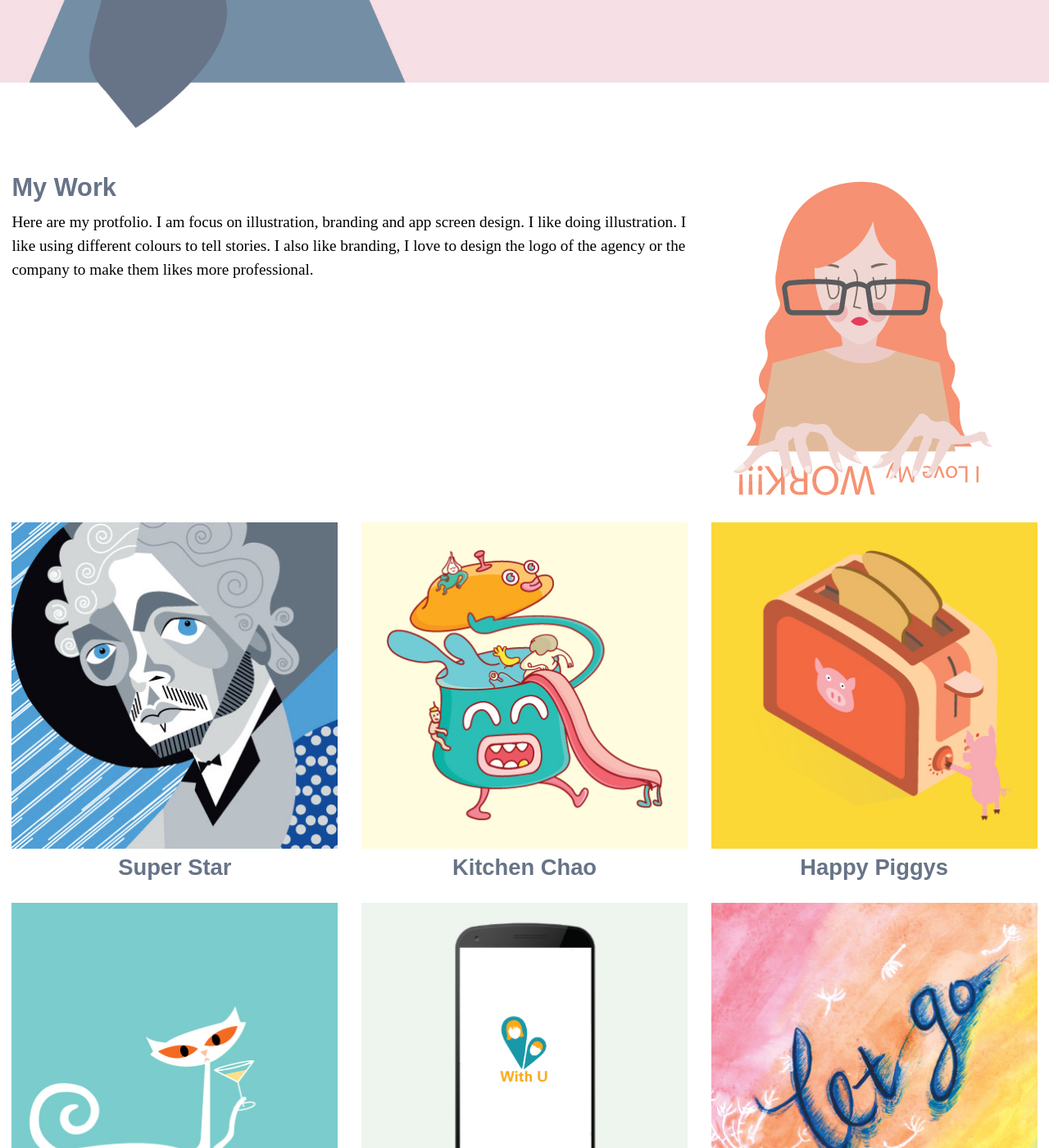
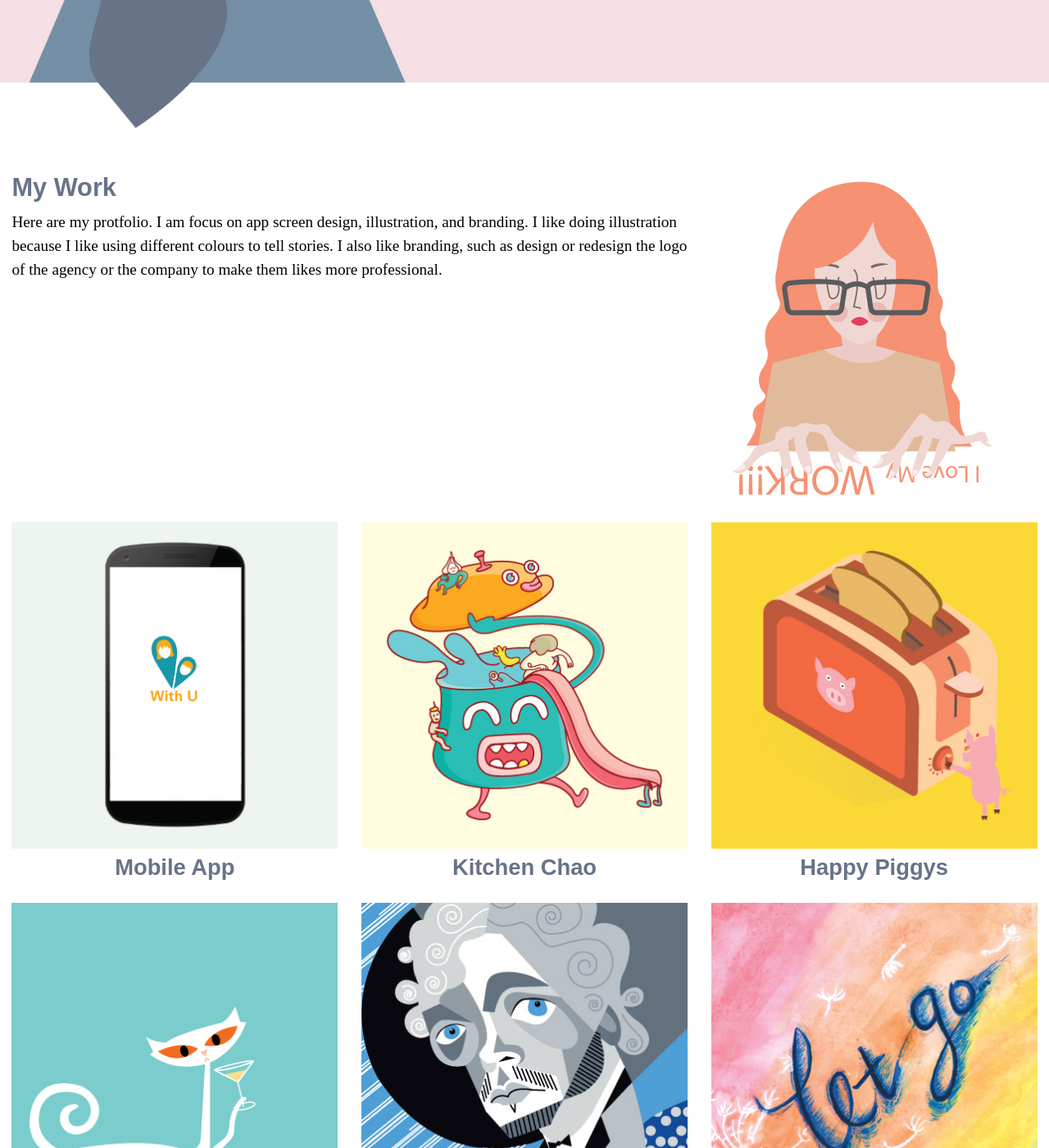
Before and after one commit to xuke918/portfolio-1, a Jekyll site: the page built from index.html, in a window 1280 px wide and 1400 px high, scrolled down 410 px. Shown: the whole window at 82% size. Built offline with Jekyll 4.4.1, drawn with Linux system fonts in a browser that asks for light colours; some web fonts are replaced.

```diff
--- a/index.html
+++ b/index.html
@@ -6,17 +6,17 @@
     <div class="grid pad-top pad-b">
       <div class="island-1-2 unit xs-1 s-1 m-2-3 l-2-3">
         <h2 class="aboutme peta" id="work">My Work</h2>
-        <p class="kilo">Here are my protfolio. I am focus on illustration, branding and app screen design. I like doing illustration. I like using different colours to tell stories. I also like branding, I love to design the logo of the agency or the company to make them likes more professional.</p>
+        <p class="kilo">Here are my protfolio. I am focus on app screen design, illustration, and branding. I like doing illustration because I like using different colours to tell stories. I also like branding, such as design or redesign the logo of the agency or the company to make them likes more professional.</p>
       </div>
       <div class="unit xs-1 s-1 m-1-3 l-1-3 pad-t">
         <img class="person" src="{{site.baseurl}}/images/corn-2.jpg" alt="">
       </div>
 
       <div class="unit xs-1 s-1 m-1-2 l-1-3 island-1-2">
-        <a href="{{site.baseurl}}/portfolio-1">
-          <img class="portfolio" src="{{site.baseurl}}/images/portfolio-1.jpg" alt="">
+        <a href="{{site.baseurl}}/portfolio-5">
+          <img class="portfolio" src="{{site.baseurl}}/images/portfolio-5.jpg" alt="">
         </a>
-        <h3 class="tera">Super Star</h3>
+        <h3 class="tera">Mobile App</h3>
       </div>
 
       <div class="unit xs-1 s-1 m-1-2 l-1-3 island-1-2">
@@ -41,10 +41,10 @@
       </div>
 
       <div class="unit xs-1 s-1 m-1-2 l-1-3 island-1-2">
-        <a href="{{site.baseurl}}/portfolio-5">
-          <img class="portfolio" src="{{site.baseurl}}/images/portfolio-5.jpg" alt="">
+        <a href="{{site.baseurl}}/portfolio-1">
+          <img class="portfolio" src="{{site.baseurl}}/images/portfolio-1.jpg" alt="">
         </a>
-        <h3 class="tera">Mobile App</h3>
+        <h3 class="tera">Super Star</h3>
       </div>
 
       <div class="unit xs-1 s-1 m-1-2 l-1-3 island-1-2">
```
Also changed, not shown: images/banner.jpg, 2 other files.
